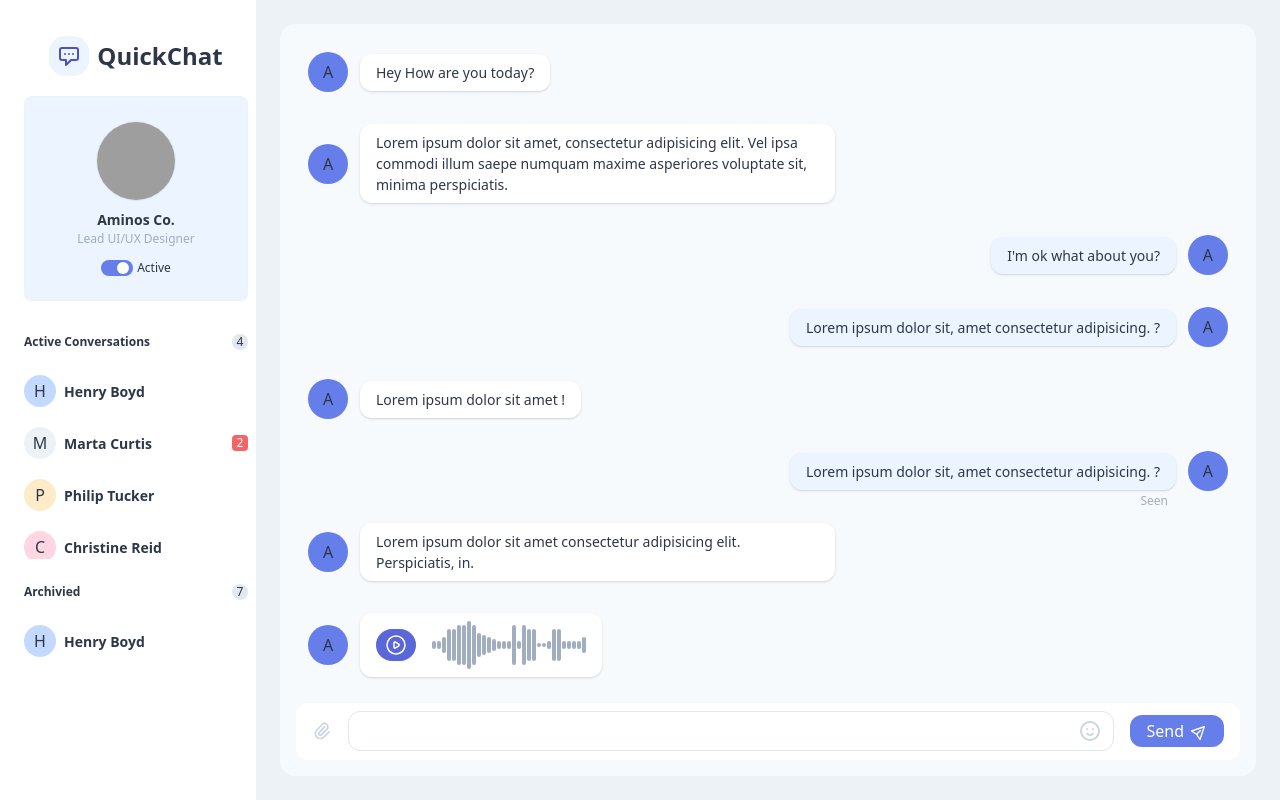
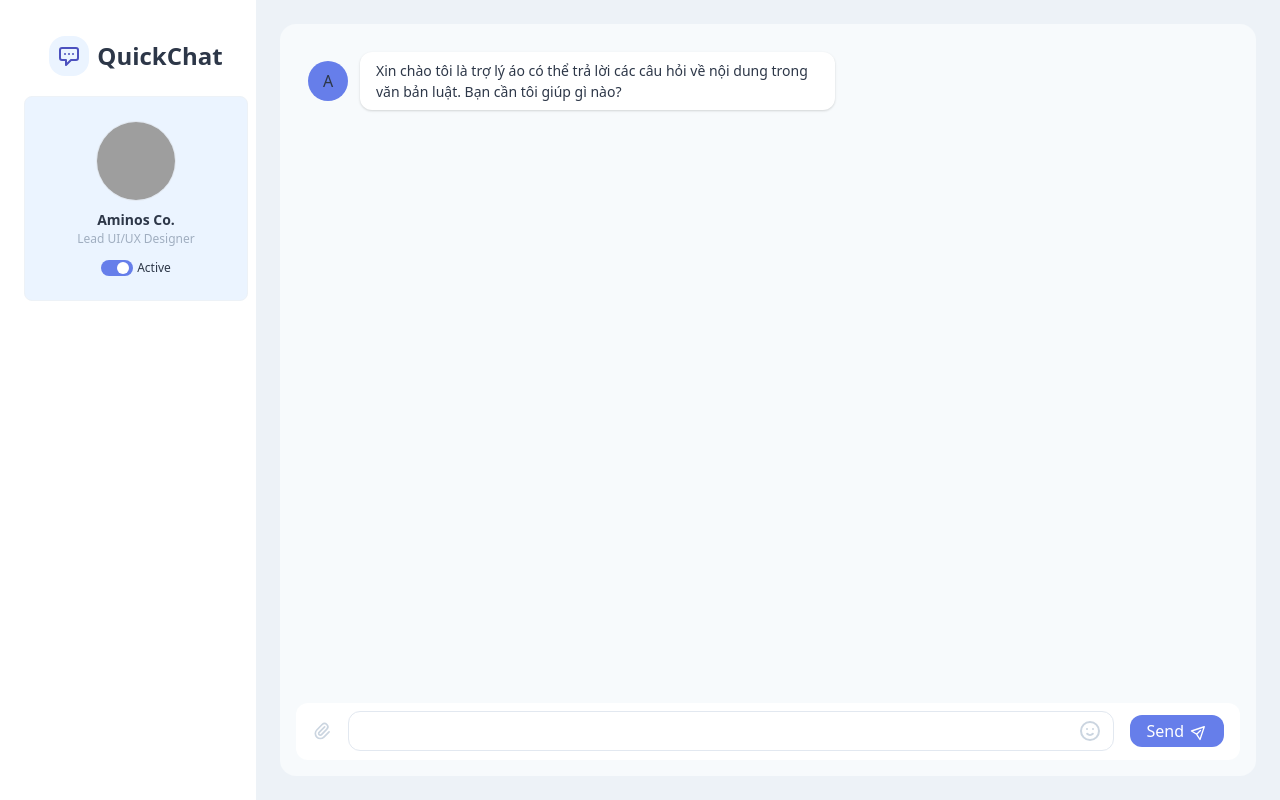
Before and after one commit to duongtrongchi/Legal-advisory-chatbot, a Django app: page /engine/chat_template in a window 1280 px wide. Run offline with Django 4.2, Linux system fonts and the light colour scheme; grey boxes are pictures that could not be loaded.

Commit message:
update frontend template

```diff
--- a/core/engine/templates/engine/component.html
+++ b/core/engine/templates/engine/component.html
@@ -1,15 +1,53 @@
-<!doctype html>
+<!DOCTYPE html>
 <html lang="en">
   <head>
-    <meta charset="utf-8">
-    <meta http-equiv="X-UA-Compatible" content="IE=edge">
-    <meta name="viewport" content="width=device-width, initial-scale=1">
-    <link href="https://unpkg.com/tailwindcss@1.9.6/dist/tailwind.min.css" rel="stylesheet">
+    <meta charset="utf-8" />
+    <meta http-equiv="X-UA-Compatible" content="IE=edge" />
+    <meta name="viewport" content="width=device-width, initial-scale=1" />
+    <link
+      href="https://unpkg.com/tailwindcss@1.9.6/dist/tailwind.min.css"
+      rel="stylesheet"
+    />
   </head>
-<body class="h-screen overflow-hidden flex items-center justify-center" style="background: #edf2f7;">
+  <style>
+    html {
+      --color-black: #000;
+      --color-lightBlack: #40414f;
+      --color-white: #fff;
+      --color-gray: #666;
+      --color-green: #19c37d;
+      --color-blue: #667eea;
+      scroll-behavior: smooth;
+    }
+
+    @keyframes spin {
+      0% {
+        transform: rotate(0deg);
+      }
+      100% {
+        transform: rotate(360deg);
+      }
+    }
+
+    .loader {
+      border: 8px solid #f3f3f3;
+      border-top: 8px solid var(--color-blue);
+      border-radius: 50%;
+      min-width: 50px;
+      min-height: 50px;
+      animation: spin 1s linear infinite;
+      margin: 20px auto;
+    }
+  </style>
+  <body
+    class="h-screen overflow-hidden flex items-center justify-center"
+    style="background: #edf2f7"
+  >
     <div class="flex h-screen antialiased text-gray-800">
       <div class="flex flex-row h-full w-full overflow-x-hidden">
-      <div class="flex flex-col py-8 pl-6 pr-2 w-64 bg-white flex-shrink-0">
+        <div
+          class="flex flex-col py-8 pl-6 pr-2 w-64 bg-white flex-shrink-0 sidebar-layout"
+        >
           <div class="flex flex-row items-center justify-center h-12 w-full">
             <div
               class="flex items-center justify-center rounded-2xl text-indigo-700 bg-indigo-100 h-10 w-10"
@@ -52,6 +90,7 @@
               <div class="leading-none ml-1 text-xs">Active</div>
             </div>
           </div>
+          {% comment %} history chat {% endcomment %} {% comment %}
           <div class="flex flex-col mt-8">
             <div class="flex flex-row items-center justify-between text-xs">
               <span class="font-bold">Active Conversations</span>
@@ -60,7 +99,9 @@
                 >4</span
               >
             </div>
-          <div class="flex flex-col space-y-1 mt-4 -mx-2 h-48 overflow-y-auto">
+            <div
+              class="flex flex-col space-y-1 mt-4 -mx-2 h-48 overflow-y-auto"
+            >
               <button
                 class="flex flex-row items-center hover:bg-gray-100 rounded-xl p-2"
               >
@@ -117,7 +158,9 @@
                 <div class="ml-2 text-sm font-semibold">Jerry Guzman</div>
               </button>
             </div>
-          <div class="flex flex-row items-center justify-between text-xs mt-6">
+            <div
+              class="flex flex-row items-center justify-between text-xs mt-6"
+            >
               <span class="font-bold">Archivied</span>
               <span
                 class="flex items-center justify-center bg-gray-300 h-4 w-4 rounded-full"
@@ -137,29 +180,24 @@
               </button>
             </div>
           </div>
+          {% endcomment %}
         </div>
-      <div class="flex flex-col flex-auto h-full p-6">
+        {% comment %} Conversation Layout {% endcomment %}
+        <div class="flex flex-col flex-auto h-full p-6 conversation-layout">
           <div
-          class="flex flex-col flex-auto flex-shrink-0 rounded-2xl bg-gray-100 h-full p-4"
+            class="flex flex-col flex-auto flex-shrink-0 rounded-2xl bg-gray-100 h-full p-4 conversation-container"
           >
-          <div class="flex flex-col h-full overflow-x-auto mb-4">
-            <div class="flex flex-col h-full">
-              <div class="grid grid-cols-12 gap-y-2">
-                <div class="col-start-1 col-end-8 p-3 rounded-lg">
-                  <div class="flex flex-row items-center">
             <div
-                      class="flex items-center justify-center h-10 w-10 rounded-full bg-indigo-500 flex-shrink-0"
+              class="flex flex-col h-full overflow-x-auto mb-4 conversation-message-layout"
             >
-                      A
-                    </div>
+              <div class="flex flex-col h-full conversation-message-container">
+                {% comment %} message list {% endcomment %}
                 <div
-                      class="relative ml-3 text-sm bg-white py-2 px-4 shadow rounded-xl"
+                  class="grid grid-cols-12 gap-y-2 conversation-message-list"
                 >
-                      <div>Hey How are you today?</div>
-                    </div>
-                  </div>
-                </div>
-                <div class="col-start-1 col-end-8 p-3 rounded-lg">
+                  <div
+                    class="col-start-1 col-end-8 p-3 rounded-lg conversation-message-box ai-box"
+                  >
                     <div class="flex flex-row items-center">
                       <div
                         class="flex items-center justify-center h-10 w-10 rounded-full bg-indigo-500 flex-shrink-0"
@@ -170,163 +208,9 @@
                         class="relative ml-3 text-sm bg-white py-2 px-4 shadow rounded-xl"
                       >
                         <div>
-                        Lorem ipsum dolor sit amet, consectetur adipisicing
-                        elit. Vel ipsa commodi illum saepe numquam maxime
-                        asperiores voluptate sit, minima perspiciatis.
-                      </div>
-                    </div>
-                  </div>
-                </div>
-                <div class="col-start-6 col-end-13 p-3 rounded-lg">
-                  <div class="flex items-center justify-start flex-row-reverse">
-                    <div
-                      class="flex items-center justify-center h-10 w-10 rounded-full bg-indigo-500 flex-shrink-0"
-                    >
-                      A
-                    </div>
-                    <div
-                      class="relative mr-3 text-sm bg-indigo-100 py-2 px-4 shadow rounded-xl"
-                    >
-                      <div>I'm ok what about you?</div>
-                    </div>
-                  </div>
-                </div>
-                <div class="col-start-6 col-end-13 p-3 rounded-lg">
-                  <div class="flex items-center justify-start flex-row-reverse">
-                    <div
-                      class="flex items-center justify-center h-10 w-10 rounded-full bg-indigo-500 flex-shrink-0"
-                    >
-                      A
-                    </div>
-                    <div
-                      class="relative mr-3 text-sm bg-indigo-100 py-2 px-4 shadow rounded-xl"
-                    >
-                      <div>
-                        Lorem ipsum dolor sit, amet consectetur adipisicing. ?
-                      </div>
-                    </div>
-                  </div>
-                </div>
-                <div class="col-start-1 col-end-8 p-3 rounded-lg">
-                  <div class="flex flex-row items-center">
-                    <div
-                      class="flex items-center justify-center h-10 w-10 rounded-full bg-indigo-500 flex-shrink-0"
-                    >
-                      A
-                    </div>
-                    <div
-                      class="relative ml-3 text-sm bg-white py-2 px-4 shadow rounded-xl"
-                    >
-                      <div>Lorem ipsum dolor sit amet !</div>
-                    </div>
-                  </div>
-                </div>
-                <div class="col-start-6 col-end-13 p-3 rounded-lg">
-                  <div class="flex items-center justify-start flex-row-reverse">
-                    <div
-                      class="flex items-center justify-center h-10 w-10 rounded-full bg-indigo-500 flex-shrink-0"
-                    >
-                      A
-                    </div>
-                    <div
-                      class="relative mr-3 text-sm bg-indigo-100 py-2 px-4 shadow rounded-xl"
-                    >
-                      <div>
-                        Lorem ipsum dolor sit, amet consectetur adipisicing. ?
-                      </div>
-                      <div
-                        class="absolute text-xs bottom-0 right-0 -mb-5 mr-2 text-gray-500"
-                      >
-                        Seen
-                      </div>
-                    </div>
-                  </div>
-                </div>
-                <div class="col-start-1 col-end-8 p-3 rounded-lg">
-                  <div class="flex flex-row items-center">
-                    <div
-                      class="flex items-center justify-center h-10 w-10 rounded-full bg-indigo-500 flex-shrink-0"
-                    >
-                      A
-                    </div>
-                    <div
-                      class="relative ml-3 text-sm bg-white py-2 px-4 shadow rounded-xl"
-                    >
-                      <div>
-                        Lorem ipsum dolor sit amet consectetur adipisicing elit.
-                        Perspiciatis, in.
-                      </div>
-                    </div>
-                  </div>
-                </div>
-                <div class="col-start-1 col-end-8 p-3 rounded-lg">
-                  <div class="flex flex-row items-center">
-                    <div
-                      class="flex items-center justify-center h-10 w-10 rounded-full bg-indigo-500 flex-shrink-0"
-                    >
-                      A
-                    </div>
-                    <div
-                      class="relative ml-3 text-sm bg-white py-2 px-4 shadow rounded-xl"
-                    >
-                      <div class="flex flex-row items-center">
-                        <button
-                          class="flex items-center justify-center bg-indigo-600 hover:bg-indigo-800 rounded-full h-8 w-10"
-                        >
-                          <svg
-                            class="w-6 h-6 text-white"
-                            fill="none"
-                            stroke="currentColor"
-                            viewBox="0 0 24 24"
-                            xmlns="http://www.w3.org/2000/svg"
-                          >
-                            <path
-                              stroke-linecap="round"
-                              stroke-linejoin="round"
-                              stroke-width="1.5"
-                              d="M14.752 11.168l-3.197-2.132A1 1 0 0010 9.87v4.263a1 1 0 001.555.832l3.197-2.132a1 1 0 000-1.664z"
-                            ></path>
-                            <path
-                              stroke-linecap="round"
-                              stroke-linejoin="round"
-                              stroke-width="1.5"
-                              d="M21 12a9 9 0 11-18 0 9 9 0 0118 0z"
-                            ></path>
-                          </svg>
-                        </button>
-                        <div class="flex flex-row items-center space-x-px ml-4">
-                          <div class="h-2 w-1 bg-gray-500 rounded-lg"></div>
-                          <div class="h-2 w-1 bg-gray-500 rounded-lg"></div>
-                          <div class="h-4 w-1 bg-gray-500 rounded-lg"></div>
-                          <div class="h-8 w-1 bg-gray-500 rounded-lg"></div>
-                          <div class="h-8 w-1 bg-gray-500 rounded-lg"></div>
-                          <div class="h-10 w-1 bg-gray-500 rounded-lg"></div>
-                          <div class="h-10 w-1 bg-gray-500 rounded-lg"></div>
-                          <div class="h-12 w-1 bg-gray-500 rounded-lg"></div>
-                          <div class="h-10 w-1 bg-gray-500 rounded-lg"></div>
-                          <div class="h-6 w-1 bg-gray-500 rounded-lg"></div>
-                          <div class="h-5 w-1 bg-gray-500 rounded-lg"></div>
-                          <div class="h-4 w-1 bg-gray-500 rounded-lg"></div>
-                          <div class="h-3 w-1 bg-gray-500 rounded-lg"></div>
-                          <div class="h-2 w-1 bg-gray-500 rounded-lg"></div>
-                          <div class="h-2 w-1 bg-gray-500 rounded-lg"></div>
-                          <div class="h-2 w-1 bg-gray-500 rounded-lg"></div>
-                          <div class="h-10 w-1 bg-gray-500 rounded-lg"></div>
-                          <div class="h-2 w-1 bg-gray-500 rounded-lg"></div>
-                          <div class="h-10 w-1 bg-gray-500 rounded-lg"></div>
-                          <div class="h-8 w-1 bg-gray-500 rounded-lg"></div>
-                          <div class="h-8 w-1 bg-gray-500 rounded-lg"></div>
-                          <div class="h-1 w-1 bg-gray-500 rounded-lg"></div>
-                          <div class="h-1 w-1 bg-gray-500 rounded-lg"></div>
-                          <div class="h-2 w-1 bg-gray-500 rounded-lg"></div>
-                          <div class="h-8 w-1 bg-gray-500 rounded-lg"></div>
-                          <div class="h-8 w-1 bg-gray-500 rounded-lg"></div>
-                          <div class="h-2 w-1 bg-gray-500 rounded-lg"></div>
-                          <div class="h-2 w-1 bg-gray-500 rounded-lg"></div>
-                          <div class="h-2 w-1 bg-gray-500 rounded-lg"></div>
-                          <div class="h-2 w-1 bg-gray-500 rounded-lg"></div>
-                          <div class="h-4 w-1 bg-gray-500 rounded-lg"></div>
-                        </div>
+                          Xin chào tôi là trợ lý áo có thể trả lời các câu hỏi
+                          về nội dung trong văn bản luật. Bạn cần tôi giúp gì
+                          nào?
                         </div>
                       </div>
                     </div>
@@ -335,11 +219,11 @@
               </div>
             </div>
             <div
-            class="flex flex-row items-center h-16 rounded-xl bg-white w-full px-4"
+              class="flex flex-row items-center h-16 rounded-xl bg-white w-full px-4 chat-input-container"
             >
               <div>
                 <button
-                class="flex items-center justify-center text-gray-400 hover:text-gray-600"
+                  class="flex items-center justify-center text-gray-400 hover:text-gray-600 attach-btn beta"
                 >
                   <svg
                     class="w-5 h-5"
@@ -362,9 +246,10 @@
                   <input
                     type="text"
                     class="flex w-full border rounded-xl focus:outline-none focus:border-indigo-300 pl-4 h-10"
+                    id="question-input"
                   />
                   <button
-                  class="absolute flex items-center justify-center h-full w-12 right-0 top-0 text-gray-400 hover:text-gray-600"
+                    class="absolute flex items-center justify-center h-full w-12 right-0 top-0 text-gray-400 hover:text-gray-600 icon-btn beta"
                   >
                     <svg
                       class="w-6 h-6"
@@ -385,7 +270,7 @@
               </div>
               <div class="ml-4">
                 <button
-                class="flex items-center justify-center bg-indigo-500 hover:bg-indigo-600 rounded-xl text-white px-4 py-1 flex-shrink-0"
+                  class="flex items-center justify-center bg-indigo-500 hover:bg-indigo-600 rounded-xl text-white px-4 py-1 flex-shrink-0 send-btn"
                 >
                   <span>Send</span>
                   <span class="ml-2">
@@ -411,5 +296,168 @@
         </div>
       </div>
     </div>
+
+    {% comment %} flash message {% endcomment %}
+    <div class="absolute mt-4 mr-6 right-0 top-0 flash-message"></div>
   </body>
 </html>
+
+<script>
+  const quesButton = document.querySelector(".send-btn");
+
+
+  async function getAnswer(question) {
+    // Define the API URL
+    const apiUrl = "http://127.0.0.1:8000/engine/chat/";
+    const data = {
+      question: question,
+    };
+
+    const requestOptions = {
+      method: "POST",
+      headers: {
+        "Content-Type": "application/json",
+      },
+      body: JSON.stringify(data),
+    };
+
+    var answer;
+    await fetch(apiUrl, requestOptions)
+      .then((response) => {
+        if (!response.ok) {
+          throw new Error("Network response was not ok");
+        }
+        return response.json();
+      })
+      .then((data) => {
+        console.log(data);
+        console.log(data.response);
+        answer = data.response;
+      })
+      .catch((error) => {
+        console.error("Error:", error);
+        answer = "Có lỗi trong quá trình xử lý!";
+      });
+
+    return answer;
+  }
+
+  function addToBox(name, content) {
+    var box = document.querySelector(".conversation-message-list");
+    var loader = `<div class="loader"></div>`;
+
+    if (name == "ai") {
+      const loader =
+        document.querySelector(".conversation-message-list .loader") || null;
+      if (loader) {
+        loader.remove();
+      }
+
+      var element = `<div
+                            class="col-start-1 col-end-8 p-3 rounded-lg conversation-message-box ai-box"
+                          >
+                            <div class="flex flex-row items-center">
+                              <div
+                                class="flex items-center justify-center h-10 w-10 rounded-full bg-indigo-500 flex-shrink-0"
+                              >
+                                A
+                              </div>
+                              <div
+                                class="relative ml-3 text-sm bg-white py-2 px-4 shadow rounded-xl"
+                              >
+                                <div>
+                                  ${content}
+                                </div>
+                              </div>
+                            </div>
+                          </div>`;
+      box.innerHTML += element;
+    } else {
+      var element = `<div
+                            class="col-start-6 col-end-13 p-3 rounded-lg conversation-message-box user-box"
+                          >
+                            <div
+                              class="flex items-center justify-start flex-row-reverse"
+                            >
+                              <div
+                                class="flex items-center justify-center h-10 w-10 rounded-full bg-indigo-500 flex-shrink-0"
+                              >
+                                A
+                              </div>
+                              <div
+                                class="relative mr-3 text-sm bg-indigo-100 py-2 px-4 shadow rounded-xl"
+                              >
+                                <div>${content}</div>
+                              </div>
+                            </div>
+                          </div>`;
+      box.innerHTML += element;
+      box.innerHTML += loader;
+    }
+  }
+
+  quesButton.addEventListener("click", async function () {
+    var question_element = document.querySelector("#question-input");
+    var question = document.querySelector("#question-input").value;
+
+    if (question != "") {
+      // Xử lý thêm câu hỏi
+      addToBox("user", question);
+      console.log(question);
+      question_element.value = "";
+
+      // Xử lý thêm trả lời
+
+      var answer = await getAnswer(question);
+      addToBox("ai", answer);
+      console.log(answer);
+    }
+  });
+
+  // Add event click enter on keyboard
+  var input = document.getElementById("question-input");
+  input.addEventListener("keypress", function (event) {
+    if (event.key === "Enter") {
+      event.preventDefault();
+      quesButton.click();
+    }
+  });
+
+  function flashMessage(type, content) {
+    var color = {
+      "success": "from-green-500 to-green-400",
+      "danger": "from-red-500 to-red-400",
+      "warning": "from-yellow-500 to-yellow-300"
+    }
+
+    var result = document.createElement('div');
+    result.innerHTML = `<div
+                          class="flex bg-white flex-row shadow-md border border-gray-100 rounded-lg overflow-hidden mt-2"
+                        >
+                          <div
+                            class="flex w-3 bg-gradient-to-t ${color[type]}"
+                          ></div>
+                          <div class="flex-1 p-3">
+                            <h1 class="md:text-xl text-gray-600">Success</h1>
+                            <p class="text-gray-400 text-xs md:text-sm font-light">
+                              ${content}
+                            </p>
+                          </div>
+
+                        </div>`
+
+    document.querySelector('.flash-message').appendChild(result);
+    setTimeout(() => {
+      result.remove()
+    }, 3000);
+  }
+
+  {% comment %} Bản beta {% endcomment %}
+  var elementsArray = document.querySelectorAll(".beta");
+  elementsArray.forEach(function(elem) {
+      elem.addEventListener("click", function() {
+          console.log("beta")
+          flashMessage("warning", "Chức năng đang trong giai đoạn thử nghiệm")
+      });
+  });
+</script>
```
Also changed, not shown: core/engine/chat_engine/evaluating.py (+20 -3 lines), 1 other file. Lines whose indentation alone changed are shown as unchanged.
